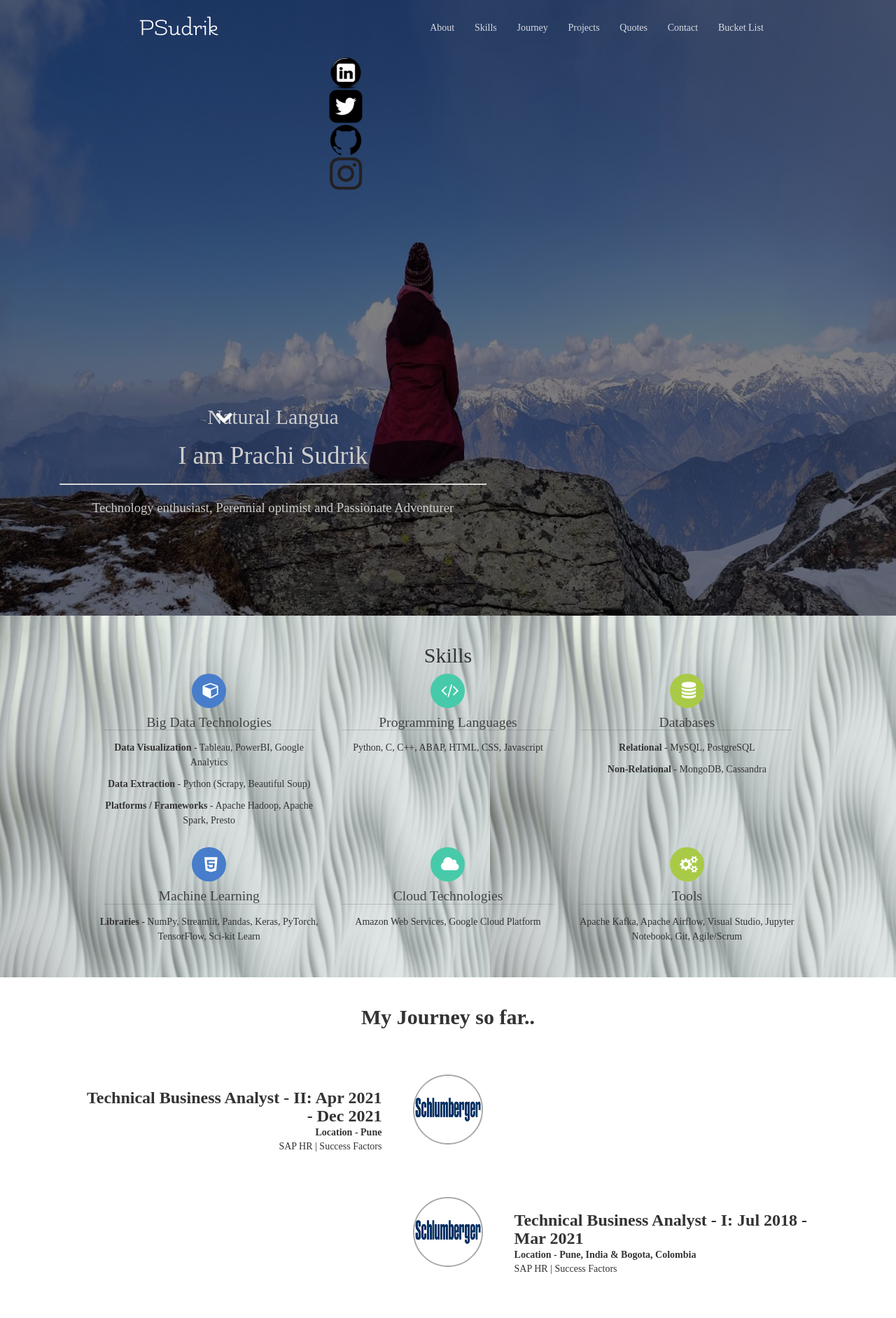
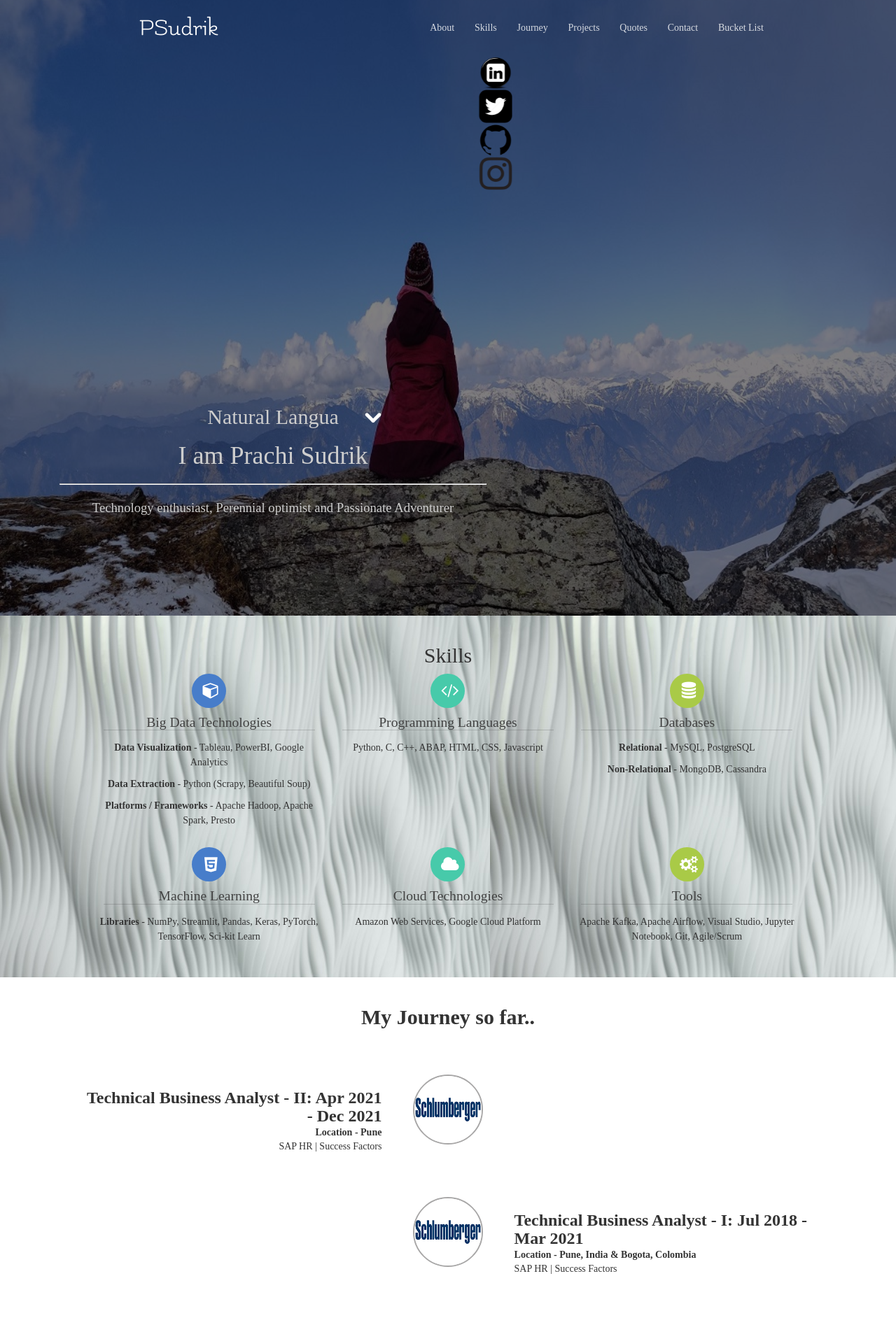
Before and after one commit to prachisudrik/prachisudrik.github.io, a Jekyll site: the page built from index.html, in a window 1280 px wide. Shown: the top 1884 px of the page at 70% size. Built offline with Jekyll 4.4.1, drawn with Linux system fonts in a browser that asks for light colours; nearby versions of some CDN libraries; some web fonts are replaced.

Commit message:
Update index.html

```diff
--- a/index.html
+++ b/index.html
@@ -96,7 +96,7 @@ html_title: Prachi Sudrik
       </div>
     </div>
   </div>
-  <div class="col-sm-4 col-sm-offset-1">
+  <div class="col-sm-4 col-sm-offset-3">
                         <div class="connect-icon">
                            <div class="prof-links clearfix animated bounceInUp">
                               <a href="https://www.linkedin.com/in/prachi-sudrik/"><img alt="portfolio" src="images/linkedin.png" height="48"></a>
```
